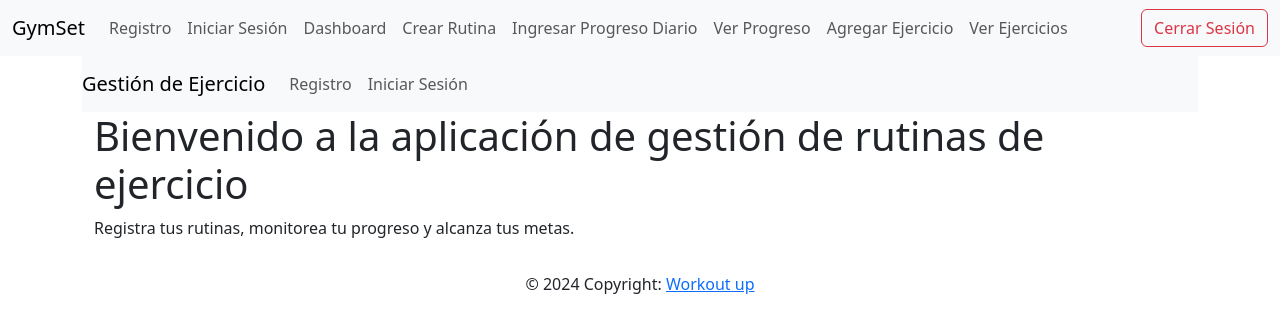
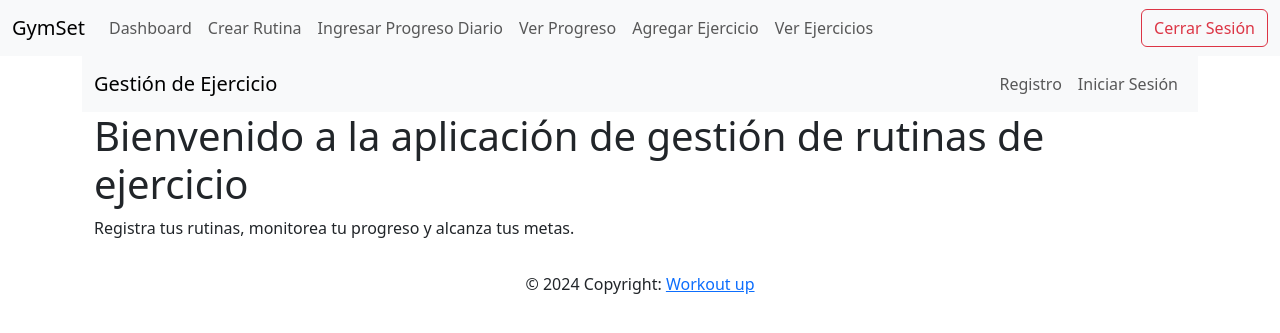
Before and after one commit to jhon-ran/gymset, a PHP site: page /xpert/ in a window 1280 px wide. Shown: the top 333 px of the page. Run offline with PHP 8.4, Linux system fonts and the light colour scheme; some libraries are stand-ins or nearby versions.

Commit message:
change index

```diff
--- a/includes/header.php
+++ b/includes/header.php
@@ -58,15 +58,10 @@ $url_base = "/gymset/views/";
                         aria-controls="navbarNav" aria-expanded="false" aria-label="Toggle navigation">
                         <span class="navbar-toggler-icon"></span>
                     </button>
+
                     <!-- Contenido de la barra de navegación -->
                     <div class="collapse navbar-collapse" id="navbarNav">
                         <ul class="navbar-nav me-auto mb-2 mb-lg-0">
-                            <li class="nav-item">
-                                <a class="nav-link" href="<?php echo $url_base; ?>register.php">Registro</a>
-                            </li>
-                            <li class="nav-item">
-                                <a class="nav-link" href="<?php echo $url_base; ?>login.php">Iniciar Sesión</a>
-                            </li>
                             <li class="nav-item">
                                 <a class="nav-link" href="<?php echo $url_base; ?>dashboard.php">Dashboard</a>
                             </li>
--- a/index.php
+++ b/index.php
@@ -2,12 +2,21 @@
 <body>
   <!-- Barra de navegación -->
   <nav class="navbar navbar-expand-lg navbar-light bg-light">
-    <a class="navbar-brand" href="index.php">Gestión de Ejercicio</a>
-    <div class="collapse navbar-collapse">
-      <ul class="navbar-nav ml-auto">
-        <li class="nav-item"><a class="nav-link" href="views/register.php">Registro</a></li>
-        <li class="nav-item"><a class="nav-link" href="views/login.php">Iniciar Sesión</a></li>
-      </ul>
+    <div class="container-fluid">
+      <a class="navbar-brand" href="index.php">Gestión de Ejercicio</a>
+
+      <!-- Botón hamburguesa para pantallas pequeñas -->
+      <button class="navbar-toggler" type="button" data-bs-toggle="collapse" data-bs-target="#navbarNav" aria-controls="navbarNav" aria-expanded="false" aria-label="Toggle navigation">
+        <span class="navbar-toggler-icon"></span>
+      </button>
+
+      <!-- Contenido de la barra de navegación -->
+      <div class="collapse navbar-collapse" id="navbarNav">
+        <ul class="navbar-nav ms-auto"> <!-- Cambiado de 'ml-auto' a 'ms-auto' para Bootstrap 5 -->
+          <li class="nav-item"><a class="nav-link" href="views/register.php">Registro</a></li>
+          <li class="nav-item"><a class="nav-link" href="views/login.php">Iniciar Sesión</a></li>
+        </ul>
+      </div>
     </div>
   </nav>
 
```
